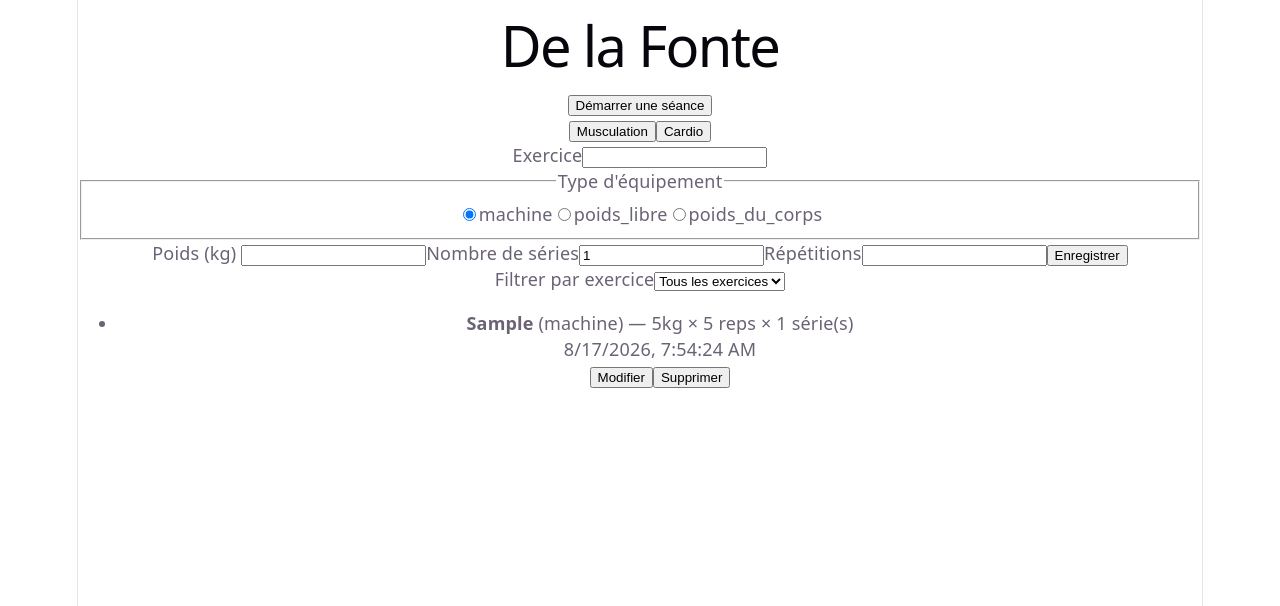
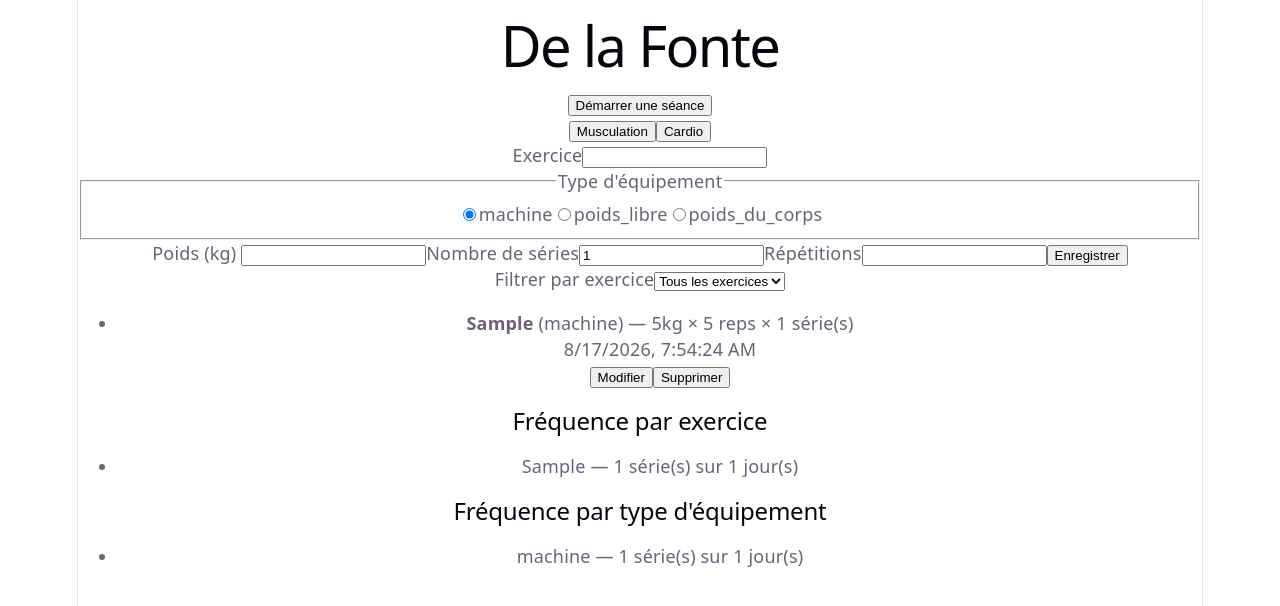
Before and after one commit to ChloeAlberge/de-la-fonte, a React (Vite) app: page / in a window 1280 px wide. Both pictures are taken after typing "Sample", "5", "5" into the empty fields and a click on the button "Enregistrer". Shown: the top 606 px of the page. Built offline with nearby package versions, Linux system fonts and the light colour scheme.

Commit message:
feat: fréquence par exercice et par équipement (#14)

```diff
--- a/src/App.tsx
+++ b/src/App.tsx
@@ -6,6 +6,7 @@ import { SeriesList } from './components/SeriesList';
 import { ExerciseFilter } from './components/ExerciseFilter';
 import { getAllSeries } from './storage/seriesStorage';
 import { getUniqueExerciseNames, filterByExercise } from './stats/seriesStats';
+import { FrequencyView } from './components/FrequencyView';
 import './App.css';
 
 function App() {
@@ -45,6 +46,7 @@ function App() {
       />
 
       <SeriesList series={displayedSeries} onSeriesChanged={refreshSeries} />
+      <FrequencyView series={allSeries} />
     </>
   );
 }
--- /dev/null
+++ b/src/components/FrequencyView.tsx
@@ -0,0 +1,33 @@
+import type { Series } from '../models/series';
+import { computeFrequencyByExercise, computeFrequencyByEquipmentType } from '../stats/seriesStats';
+
+interface FrequencyViewProps {
+  series: Series[];
+}
+
+export function FrequencyView({ series }: FrequencyViewProps) {
+  const byExercise = computeFrequencyByExercise(series);
+  const byEquipmentType = computeFrequencyByEquipmentType(series);
+
+  return (
+    <div>
+      <h2>Fréquence par exercice</h2>
+      <ul>
+        {Object.entries(byExercise).map(([exerciseName, freq]) => (
+          <li key={exerciseName}>
+            {exerciseName} — {freq.seriesCount} série(s) sur {freq.distinctDaysCount} jour(s)
+          </li>
+        ))}
+      </ul>
+
+      <h2>Fréquence par type d'équipement</h2>
+      <ul>
+        {Object.entries(byEquipmentType).map(([equipmentType, freq]) => (
+          <li key={equipmentType}>
+            {equipmentType} — {freq.seriesCount} série(s) sur {freq.distinctDaysCount} jour(s)
+          </li>
+        ))}
+      </ul>
+    </div>
+  );
+}
--- a/src/stats/seriesStats.ts
+++ b/src/stats/seriesStats.ts
@@ -8,3 +8,50 @@ export function getUniqueExerciseNames(series: Series[]): string[] {
 export function filterByExercise(series: Series[], exerciseName: string): Series[] {
   return series.filter((s) => s.exerciseName === exerciseName);
 }
+
+export interface ExerciseFrequency {
+  seriesCount: number;
+  distinctDaysCount: number;
+}
+
+export function computeFrequencyByExercise(series: Series[]): Record<string, ExerciseFrequency> {
+  const result: Record<string, ExerciseFrequency> = {};
+
+  for (const entry of series) {
+    if (!result[entry.exerciseName]) {
+      result[entry.exerciseName] = { seriesCount: 0, distinctDaysCount: 0 };
+    }
+    result[entry.exerciseName].seriesCount += 1;
+  }
+
+  for (const exerciseName of Object.keys(result)) {
+    const entriesForExercise = series.filter((s) => s.exerciseName === exerciseName);
+    const uniqueDays = new Set(entriesForExercise.map((s) => s.performedAt.slice(0, 10)));
+    result[exerciseName].distinctDaysCount = uniqueDays.size;
+  }
+
+  return result;
+}
+
+export function computeFrequencyByEquipmentType(
+  series: Series[]
+): Record<string, ExerciseFrequency> {
+  const strengthOnly = series.filter((s): s is Extract<Series, { kind: 'strength' }> => s.kind === 'strength');
+
+  const result: Record<string, ExerciseFrequency> = {};
+
+  for (const entry of strengthOnly) {
+    if (!result[entry.equipmentType]) {
+      result[entry.equipmentType] = { seriesCount: 0, distinctDaysCount: 0 };
+    }
+    result[entry.equipmentType].seriesCount += 1;
+  }
+
+  for (const equipmentType of Object.keys(result)) {
+    const entriesForType = strengthOnly.filter((s) => s.equipmentType === equipmentType);
+    const uniqueDays = new Set(entriesForType.map((s) => s.performedAt.slice(0, 10)));
+    result[equipmentType].distinctDaysCount = uniqueDays.size;
+  }
+
+  return result;
+}
```
Also changed, not shown: 1 other file (tests, documents, lock files or other folders).
